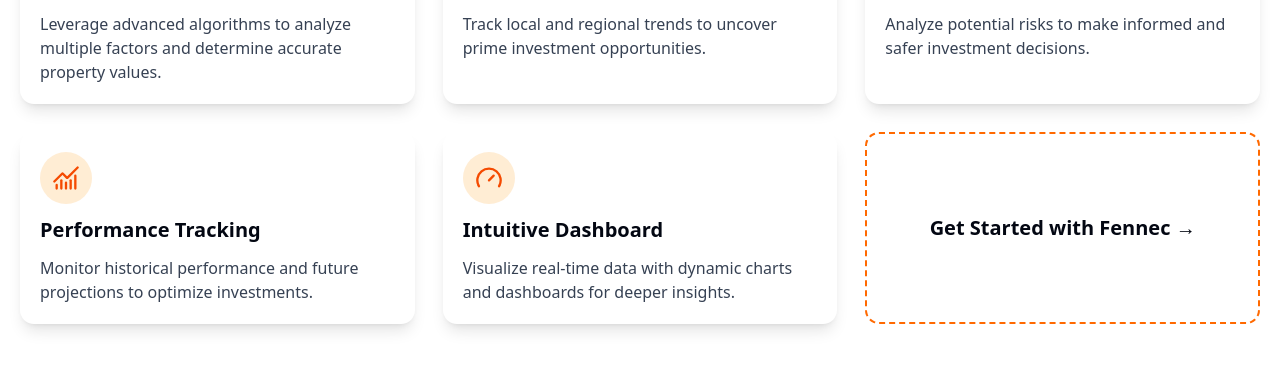
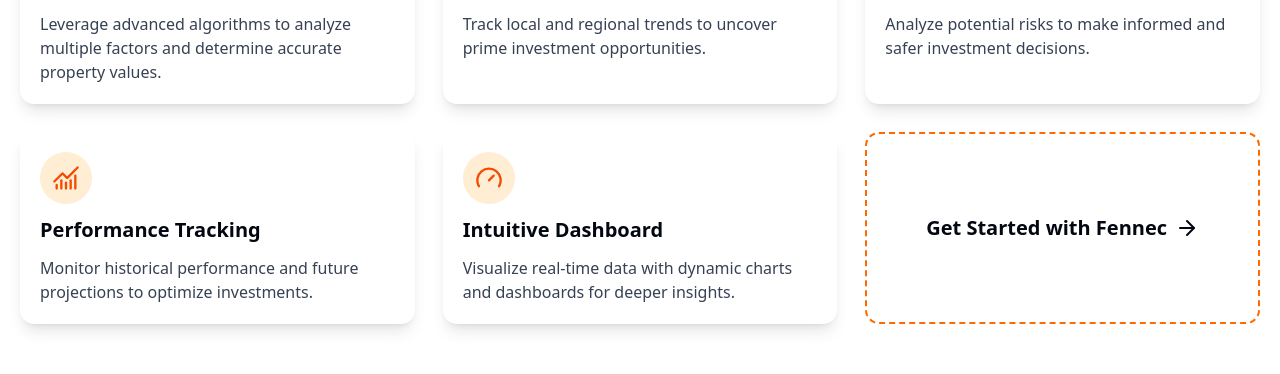
Before and after one commit to Lukeamzzz/fennec, a Next.js app in the folder client/: page / in a window 1280 px wide. Shown: the part 1340-1714 px from the top of the page. Built offline with nearby package versions, Linux system fonts and the light colour scheme; no server answers.

Commit message:
Fixed get started button

```diff
--- a/client/src/app/page.tsx
+++ b/client/src/app/page.tsx
@@ -55,13 +55,12 @@ export default function Home() {
             Icon={Gauge}
           />
 
-          <div className="bg-white text-xl font-semibold flex items-center justify-center border-2 border-orange-500 border-dashed rounded-xl hover:scale-103 duration-300">
-              <button className="flex items-center">
-                <Link href="/plans">
-                  Get Started with Fennec →
-                </Link>
-              </button>
-          </div>
+          <Link href="/plans" className="bg-white text-xl font-semibold flex items-center justify-center border-2 border-orange-500 border-dashed rounded-xl hover:scale-103 duration-300">
+            <div className="flex items-center p-6">
+              Get Started with Fennec
+              <ArrowRight className="h-6 w-6 ml-2" />
+            </div>
+          </Link>
         </div>
       </div>
 
```
